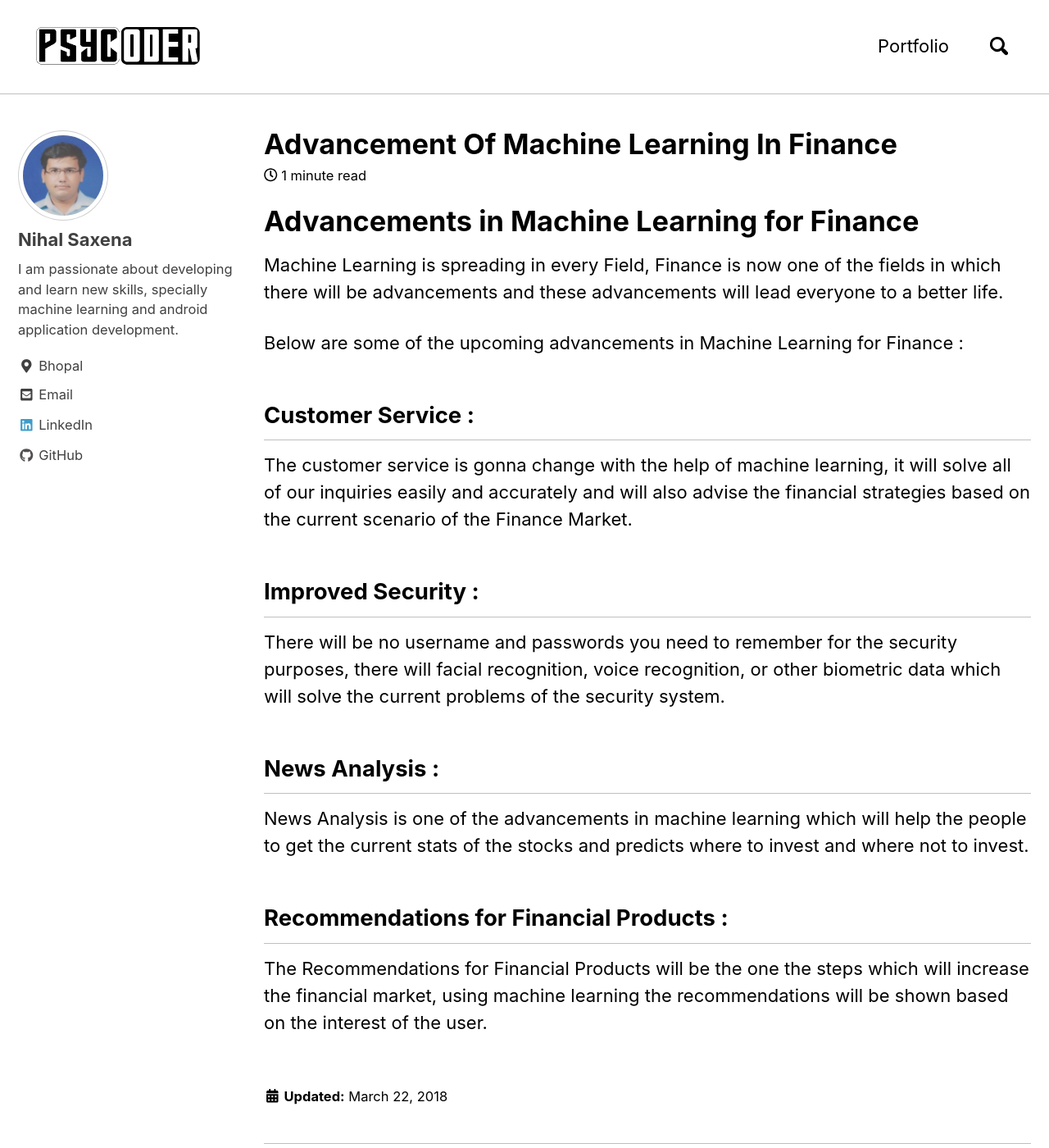
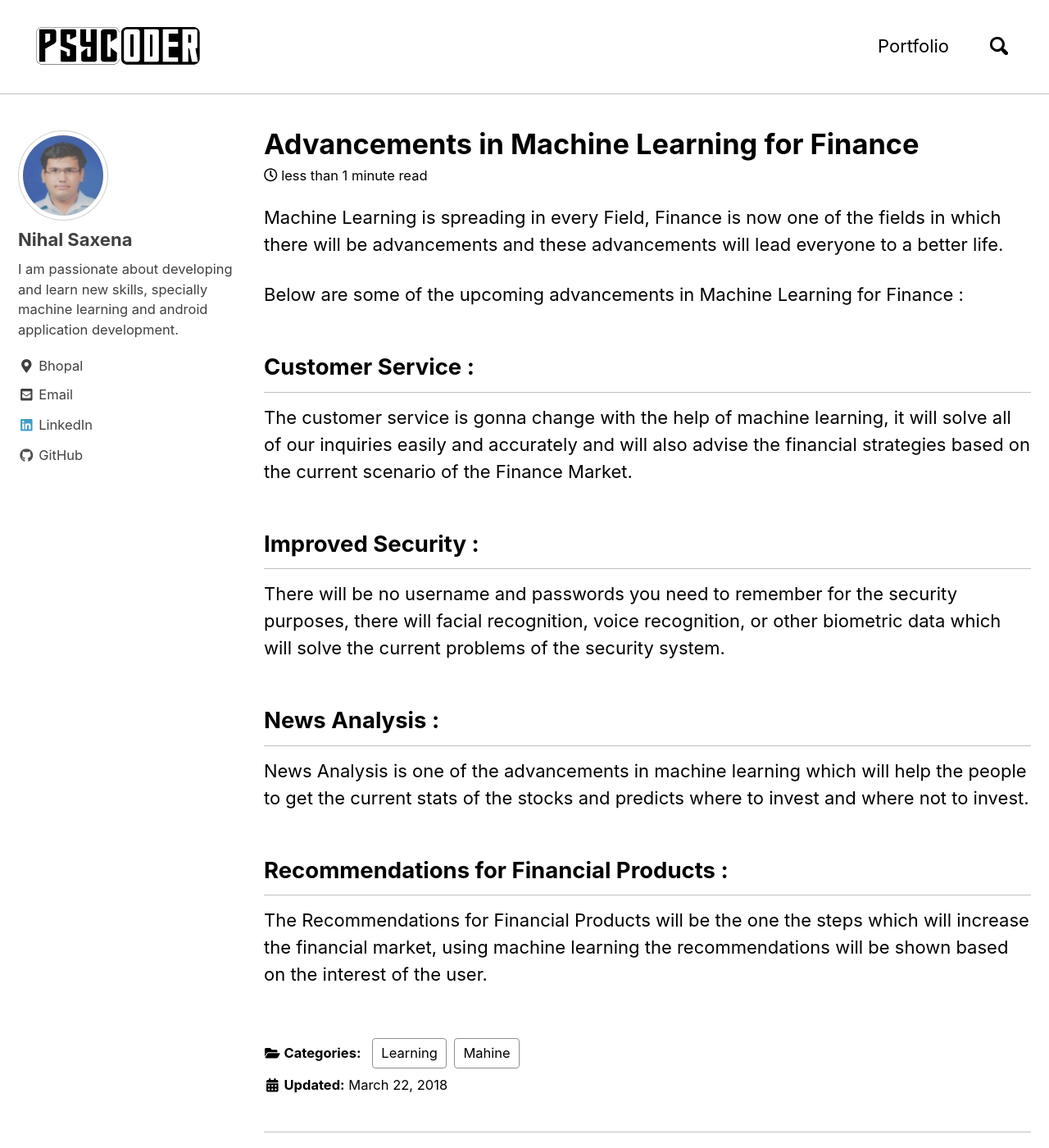
Before and after one commit to saxenanihal95/PsyCoderBlog, a Jekyll site: the page built from _posts/2018-03-22-advancement-of-machine-learning-in-finance.md, in a window 1280 px wide and 1400 px high. Shown: the whole window at 82% size. Built offline with Jekyll 4.4.1, drawn with Linux system fonts in a browser that asks for light colours; nearby versions of some CDN libraries; comment, search, counter and statistics services are not loaded.

Commit message:
Update 2018-03-22-advancement-of-machine-learning-in-finance.md

```diff
--- a/_posts/2018-03-22-advancement-of-machine-learning-in-finance.md
+++ b/_posts/2018-03-22-advancement-of-machine-learning-in-finance.md
@@ -1,6 +1,7 @@
-
-# Advancements in Machine Learning for Finance
-
+---
+title: Advancements in Machine Learning for Finance
+categories : Mahine Learning
+---
 Machine Learning is spreading in every Field, Finance is now one of the fields in which there will be advancements and these advancements will lead everyone to a better life.
 
 Below are some of the upcoming advancements in Machine Learning for Finance :
```
